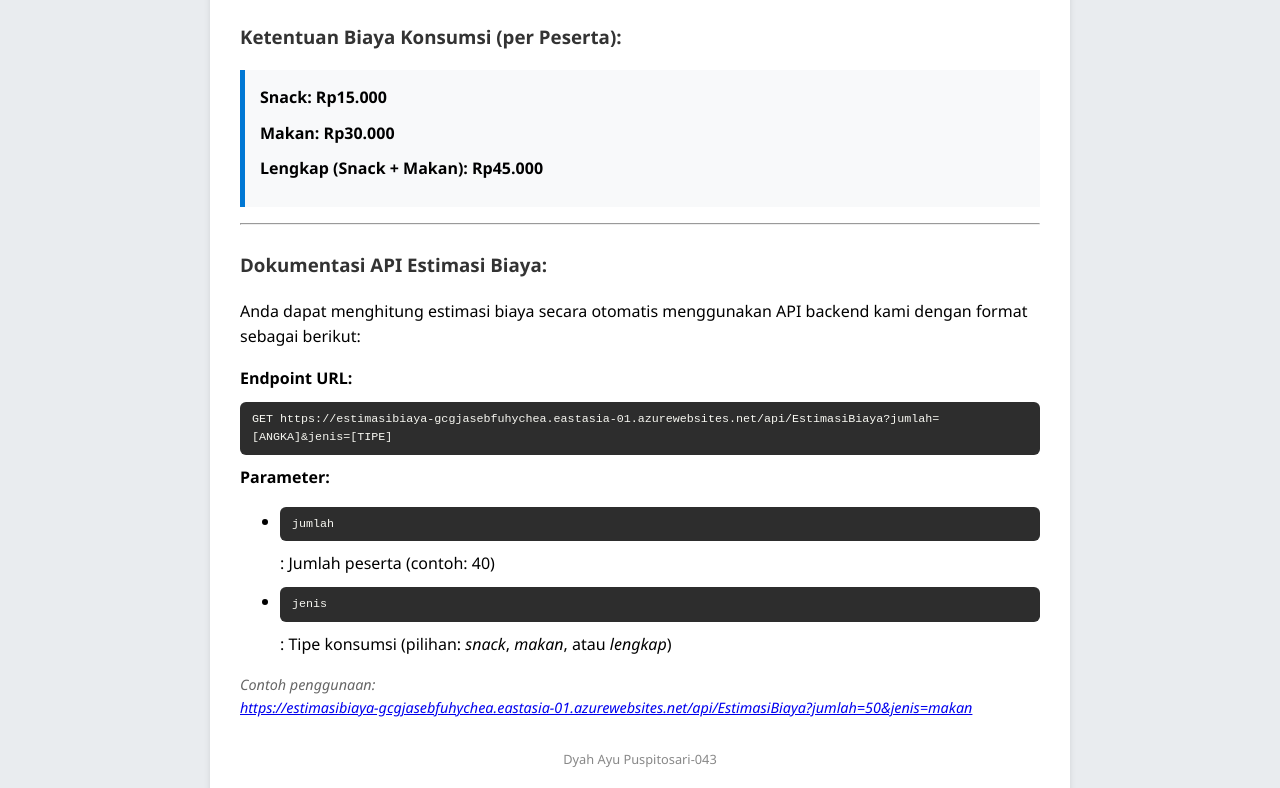
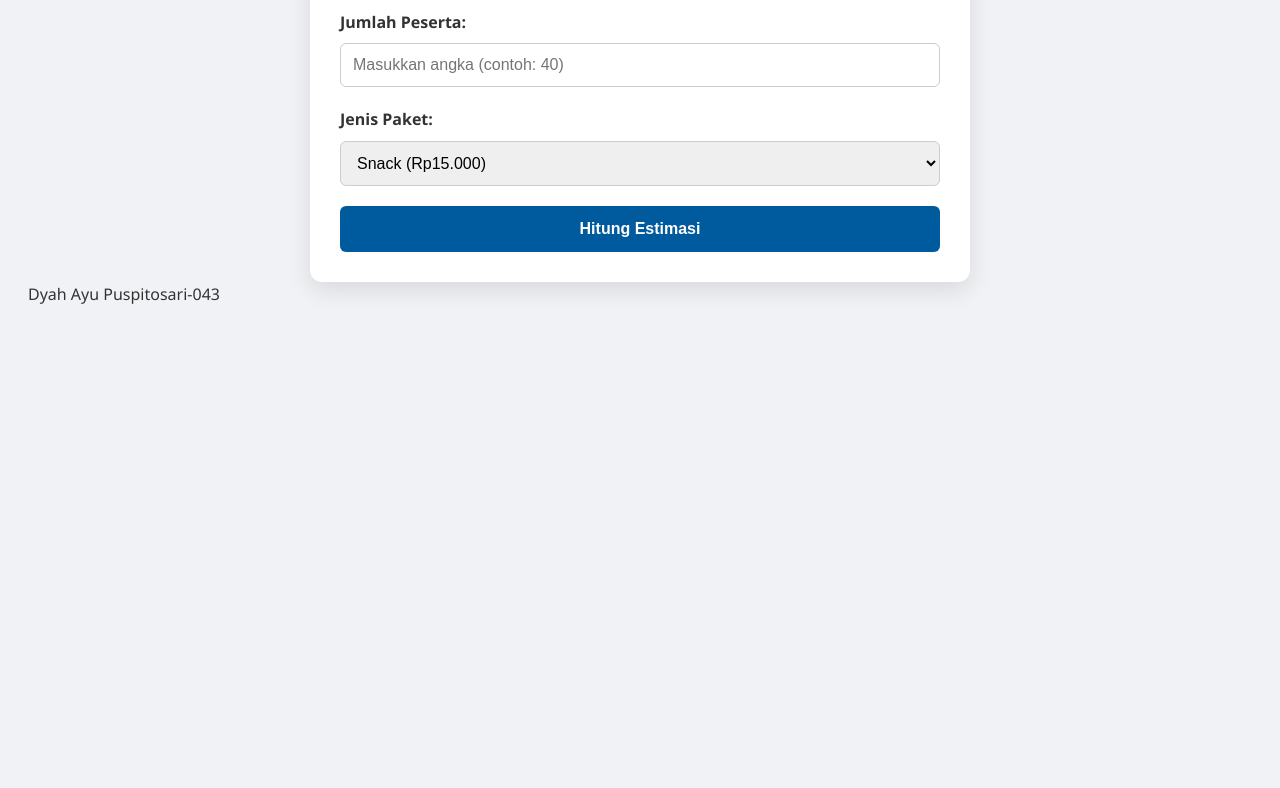
Before and after one commit to dyahayup22/repo-mini-project-043, a plain HTML site: page index.html in a window 1280 px wide. Shown: the part 146-934 px from the top of the page. After the commit the page ends 800 px from the top, so only its background shows below. Drawn offline with Linux system fonts and the light colour scheme.

Commit message:
Update title and restructure HTML layout

```diff
--- a/index.html
+++ b/index.html
@@ -3,52 +3,90 @@
 <head>
     <meta charset="UTF-8">
     <meta name="viewport" content="width=device-width, initial-scale=1.0">
-    <title>Estimasi Biaya Konsumsi</title>
+    <title>Kalkulator Estimasi Biaya Kegiatan</title>
     <style>
-        body { font-family: 'Segoe UI', Tahoma, Geneva, Verdana, sans-serif; line-height: 1.6; padding: 20px; background-color: #e9ecef; }
-        .container { max-width: 800px; margin: auto; background: white; padding: 30px; border-radius: 12px; box-shadow: 0 4px 6px rgba(0,0,0,0.1); }
-        h1 { color: #0078d4; border-bottom: 2px solid #0078d4; padding-bottom: 10px; }
-        h3 { color: #333; margin-top: 25px; }
-        .price-list { background: #f8f9fa; padding: 15px; border-left: 5px solid #0078d4; list-style: none; }
-        .price-list li { margin-bottom: 10px; font-weight: bold; }
-        code { background: #2d2d2d; color: #f8f8f2; padding: 8px 12px; border-radius: 6px; display: block; overflow-x: auto; margin: 10px 0; font-size: 0.9em; }
-        .example { color: #666; font-style: italic; font-size: 0.9em; }
-        .footer { margin-top: 30px; font-size: 0.8em; color: #888; text-align: center; }
+        body { font-family: 'Segoe UI', Tahoma, Geneva, Verdana, sans-serif; line-height: 1.6; padding: 20px; background-color: #f0f2f5; color: #333; }
+        .container { max-width: 600px; margin: auto; background: white; padding: 30px; border-radius: 12px; box-shadow: 0 8px 24px rgba(0,0,0,0.1); }
+        h1 { color: #005a9e; text-align: center; margin-bottom: 25px; }
+
+        .form-group { margin-bottom: 20px; }
+        label { display: block; font-weight: bold; margin-bottom: 8px; }
+        input, select { width: 100%; padding: 12px; border: 1px solid #ccc; border-radius: 6px; box-sizing: border-box; font-size: 16px; }
+
+        button { width: 100%; padding: 14px; background-color: #005a9e; color: white; border: none; border-radius: 6px; cursor: pointer; font-size: 16px; font-weight: bold; transition: background 0.3s; }
+        button:hover { background-color: #004578; }
+
+        #result-container { margin-top: 25px; display: none; }
+        pre { background: #f4f4f4; padding: 15px; border-radius: 8px; border: 1px solid #ddd; font-size: 14px; overflow-x: auto; white-space: pre-wrap; word-wrap: break-word; }
+
+        .loader { text-align: center; display: none; color: #005a9e; font-weight: bold; }
     </style>
 </head>
 <body>
-    <div class="container">
-        <h1>Estimasi Biaya Konsumsi</h1>
 
-        <h3>Ketentuan Biaya Konsumsi (per Peserta):</h3>
-        <ul class="price-list">
-            <li>Snack: Rp15.000</li>
-            <li>Makan: Rp30.000</li>
-            <li>Lengkap (Snack + Makan): Rp45.000</li>
-        </ul>
+<div class="container">
+    <h1>Estimasi Biaya Konsumsi</h1>
 
-        <hr>
-        <h3>Dokumentasi API Estimasi Biaya:</h3>
-        <p>Anda dapat menghitung estimasi biaya secara otomatis menggunakan API backend kami dengan format sebagai berikut:</p>
+    <div class="form-group">
+        <label for="jumlah">Jumlah Peserta:</label>
+        <input type="number" id="jumlah" placeholder="Masukkan angka (contoh: 40)" min="1">
+    </div>
 
-        <strong>Endpoint URL:</strong>
-        <code>GET https://estimasibiaya-gcgjasebfuhychea.eastasia-01.azurewebsites.net/api/EstimasiBiaya?jumlah=[ANGKA]&jenis=[TIPE]</code>
+    <div class="form-group">
+        <label for="jenis">Jenis Paket:</label>
+        <select id="jenis">
+            <option value="snack">Snack (Rp15.000)</option>
+            <option value="makan">Makan (Rp30.000)</option>
+            <option value="lengkap">Lengkap (Rp45.000)</option>
+        </select>
+    </div>
 
-        <strong>Parameter:</strong>
-        <ul>
-            <li><code>jumlah</code>: Jumlah peserta (contoh: 40)</li>
-            <li><code>jenis</code>: Tipe konsumsi (pilihan: <em>snack</em>, <em>makan</em>, atau <em>lengkap</em>)</li>
-        </ul>
+    <button onclick="hitungBiaya()">Hitung Estimasi</button>
 
-        <p class="example">Contoh penggunaan: <br>
-            <a href="https://estimasibiaya-gcgjasebfuhychea.eastasia-01.azurewebsites.net/api/EstimasiBiaya?jumlah=50&jenis=makan" target="_blank">
-                https://estimasibiaya-gcgjasebfuhychea.eastasia-01.azurewebsites.net/api/EstimasiBiaya?jumlah=50&jenis=makan
-            </a>
-        </p>
+    <div id="loader" class="loader">Menghitung...</div>
 
+    <div id="result-container">
+        <label>Hasil Response JSON:</label>
+        <pre id="json-output"></pre>
+    </div>
+</div>
+
+<script>
+    async function hitungBiaya() {
+        const jumlah = document.getElementById('jumlah').value;
+        const jenis = document.getElementById('jenis').value;
+        const loader = document.getElementById('loader');
+        const resultContainer = document.getElementById('result-container');
+        const jsonOutput = document.getElementById('json-output');
+
+        if (!jumlah || jumlah <= 0) {
+            alert("Harap masukkan jumlah peserta yang valid.");
+            return;
+        }
+
+        // Tampilkan loader
+        loader.style.display = 'block';
+        resultContainer.style.display = 'none';
+
+        const apiUrl = `https://estimasibiaya-gcgjasebfuhychea.eastasia-01.azurewebsites.net/api/EstimasiBiaya?jumlah=${jumlah}&jenis=${jenis}`;
+
+        try {
+            const response = await fetch(apiUrl);
+            const data = await response.json();
+
+            // Tampilkan hasil
+            jsonOutput.textContent = JSON.stringify(data, null, 4);
+            resultContainer.style.display = 'block';
+        } catch (error) {
+            alert("Gagal menghubungi API. Pastikan CORS sudah diaktifkan di Azure Function.");
+            console.error(error);
+        } finally {
+            loader.style.display = 'none';
+        }
+    }
+</script>
         <div class="footer">
             Dyah Ayu Puspitosari-043
         </div>
-    </div>
 </body>
 </html>
```
